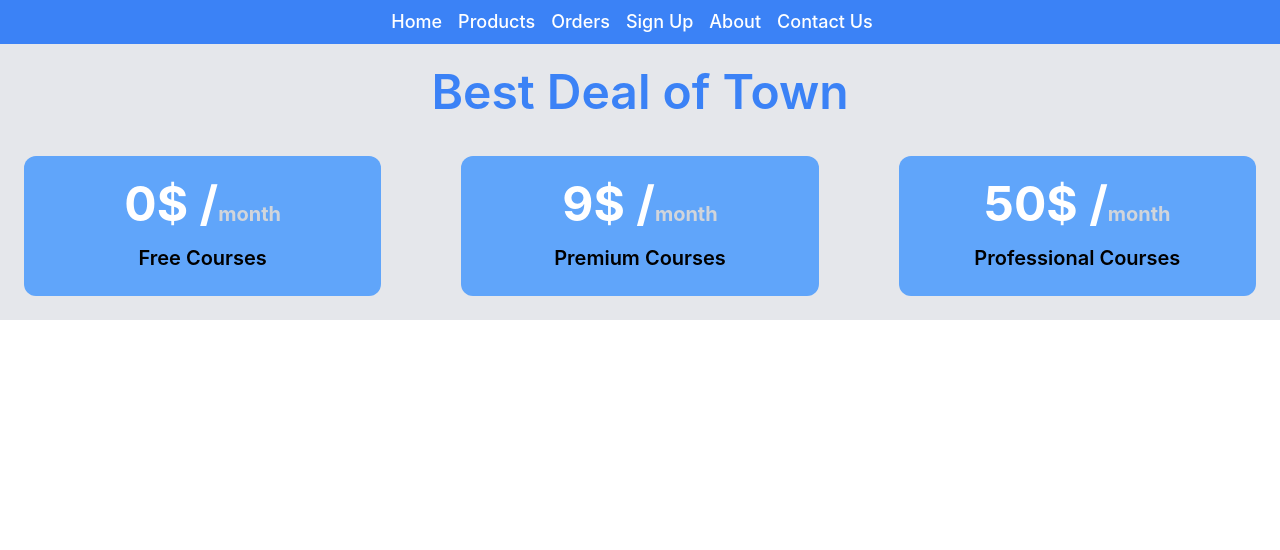
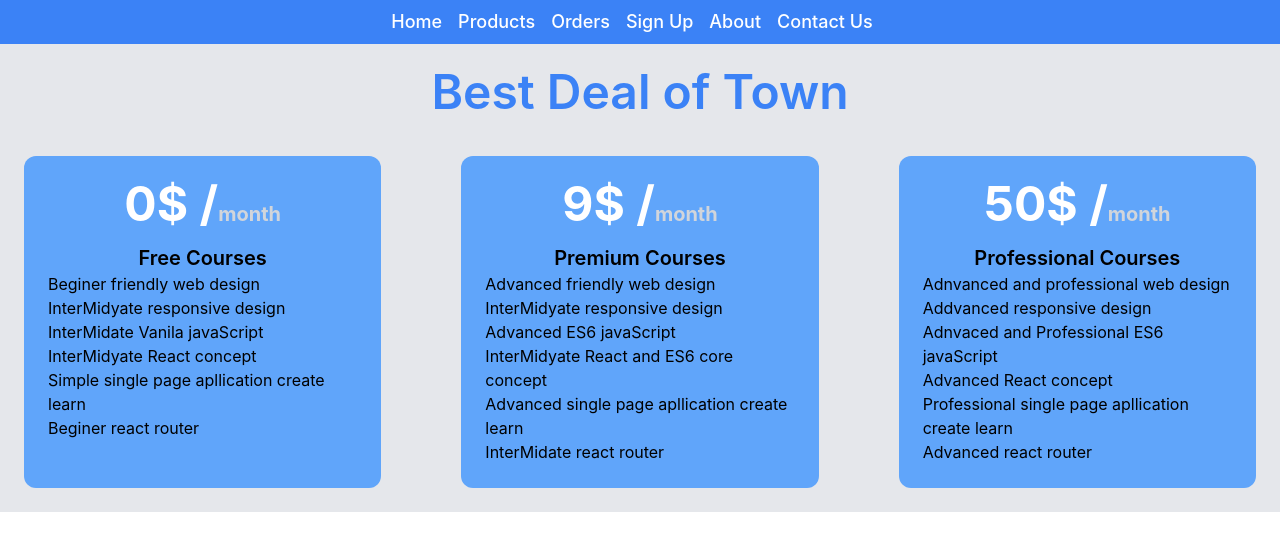
Before and after one commit to developer-mdshakil/reactjs-with-tailwind, a React (Create React App) app: page / in a window 1280 px wide. Shown: the top 550 px of the page. Built offline with nearby package versions, Linux system fonts and the light colour scheme.

Commit message:
add to feature here

```diff
--- a/src/compontents/Choice/Choice.js
+++ b/src/compontents/Choice/Choice.js
@@ -1,11 +1,19 @@
 import React from 'react';
+import Features from '../Fetures/Features';
 
 const Choice = ({select}) => {
-    const {price, title} = select;
+    const {price, title,id, feture} = select;
     return (
         <div className='bg-blue-400 p-6 rounded-xl mr-6 ml-6'>
             <h2 className='text-5xl font-bold mb-4 text-white'>{price}$ /<span className='text-xl text-gray-300'>month</span></h2>
             <span className='text-xl font-semibold text-black'>{title}</span>
+            <ul>
+                {
+                    feture.map(learn => <Features
+                         learn={learn}
+                    ></Features>)
+                }
+            </ul>
         </div>
     );
 };
--- a/src/compontents/Fetures/Features.js
+++ b/src/compontents/Fetures/Features.js
@@ -1,9 +1,10 @@
 import React from 'react';
 
-const Features = () => {
+const Features = ({learn}) => {
+    console.log(learn)
     return (
-        <div>
-
+        <div className='text-left'>
+            <li>{learn}</li>
         </div>
     );
 };
```
